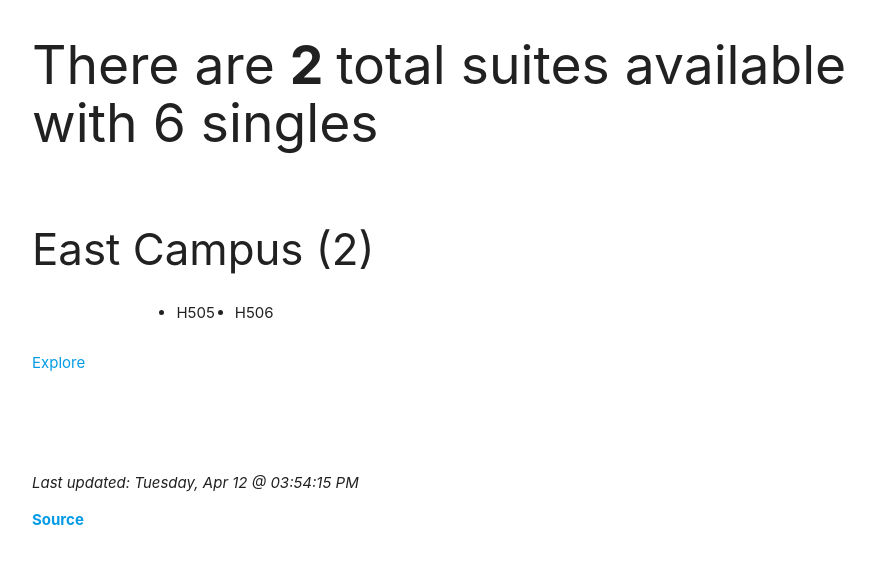
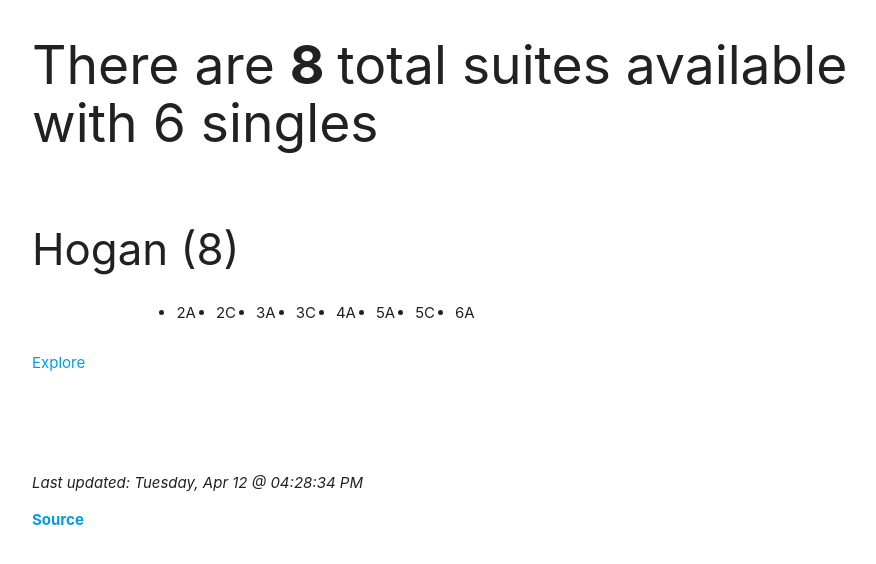
Before and after one commit to shaunm/suites22, a plain HTML site: page index.html in a window 1280 px wide. Shown: the whole page, without its empty margins (160-1036 px from the left). Drawn offline with nearby package versions, Linux system fonts and the light colour scheme.

Commit message:
committing files

```diff
--- a/index.html
+++ b/index.html
@@ -17,7 +17,7 @@
 
     <body>
     <div class="container">
-       <h2> There are <b> 2 </b> total suites available with 6 singles </h2><br/><h3> East Campus (2) </h3><div class='container'><p><ul><li style='display: list-item; float: left; margin: 10px; list-style-type: initial'>H505</li><li style='display: list-item; float: left; margin: 10px; list-style-type: initial'>H506</li></ul></p></div><br/><br/><p><a href='https://theshaft.info/explore/East Campus' target='_blank'>Explore</a></p><br/><br/><br/><p><i>Last updated: Tuesday, Apr 12 @ 03:54:15 PM</i></p>
+       <h2> There are <b> 8 </b> total suites available with 6 singles </h2><br/><h3> Hogan (8) </h3><div class='container'><p><ul><li style='display: list-item; float: left; margin: 10px; list-style-type: initial'>2A</li><li style='display: list-item; float: left; margin: 10px; list-style-type: initial'>2C</li><li style='display: list-item; float: left; margin: 10px; list-style-type: initial'>3A</li><li style='display: list-item; float: left; margin: 10px; list-style-type: initial'>3C</li><li style='display: list-item; float: left; margin: 10px; list-style-type: initial'>4A</li><li style='display: list-item; float: left; margin: 10px; list-style-type: initial'>5A</li><li style='display: list-item; float: left; margin: 10px; list-style-type: initial'>5C</li><li style='display: list-item; float: left; margin: 10px; list-style-type: initial'>6A</li></ul></p></div><br/><br/><p><a href='https://theshaft.info/explore/Hogan' target='_blank'>Explore</a></p><br/><br/><br/><p><i>Last updated: Tuesday, Apr 12 @ 04:28:34 PM</i></p>
        <p><a href="https://orsview.cuf.columbia.edu/Details.aspx?b=&s=&c=&u=5"> <b> Source  </b> </a></p>
      </div>
     </body>
```
